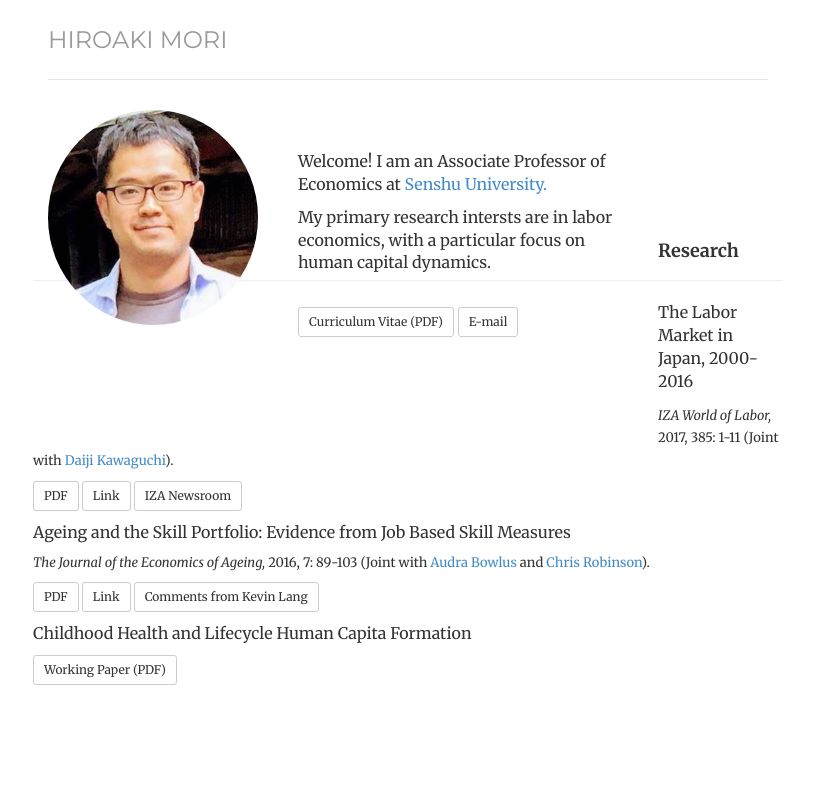
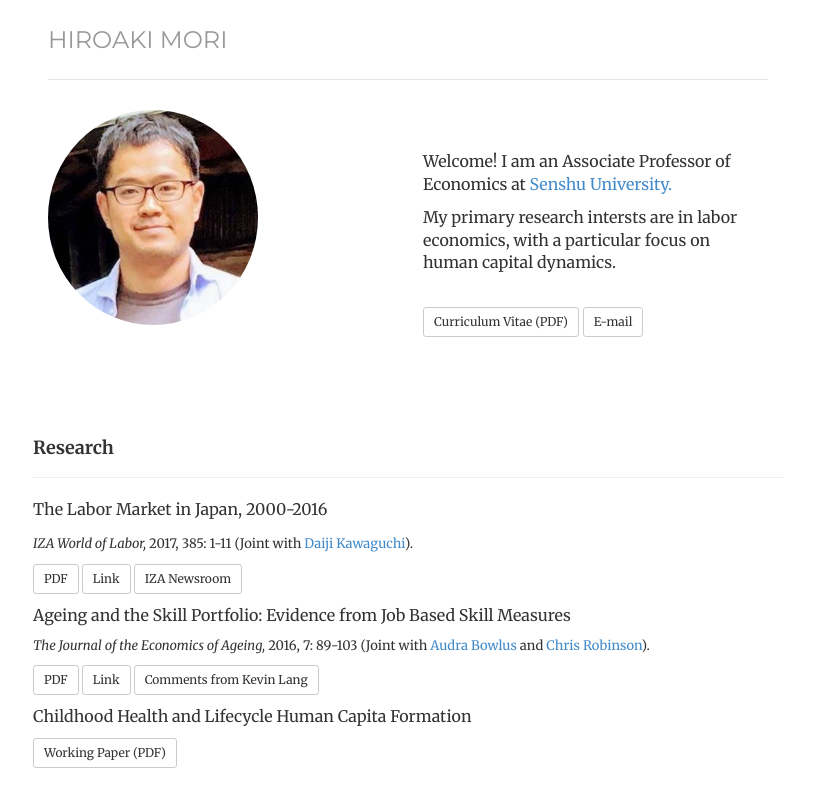
Before and after one commit to morihiroaki/morihiroaki.github.io, a Jekyll site: the page built from index.html, in a window 1280 px wide. Shown: the top 807 px of the page, without its empty margins (232-1046 px from the left). Built offline with Jekyll 4.4.1, drawn with Linux system fonts in a browser that asks for light colours.

Commit message:
Update index.html

```diff
--- a/index.html
+++ b/index.html
@@ -9,7 +9,7 @@
 <div class="row">
 
 <div class="box text-left">
-<div class='col-sm-4 text-left'>
+<div class='col-sm-6 text-left'>
 <img  class="img-circle avatar" width="210" alt="Hiro Mori" src="files/portrait2.jpg">
 </div>
 </div>
@@ -24,11 +24,6 @@
 <br/><br/><br/><br/>
 </div>
 
-<div class="box text-left">
-<div class='col-sm-2 text-left'>
- <br/><br/><br/><br/>
-</div>
-</div>
 
 
 <a name="Research"></a>
```
